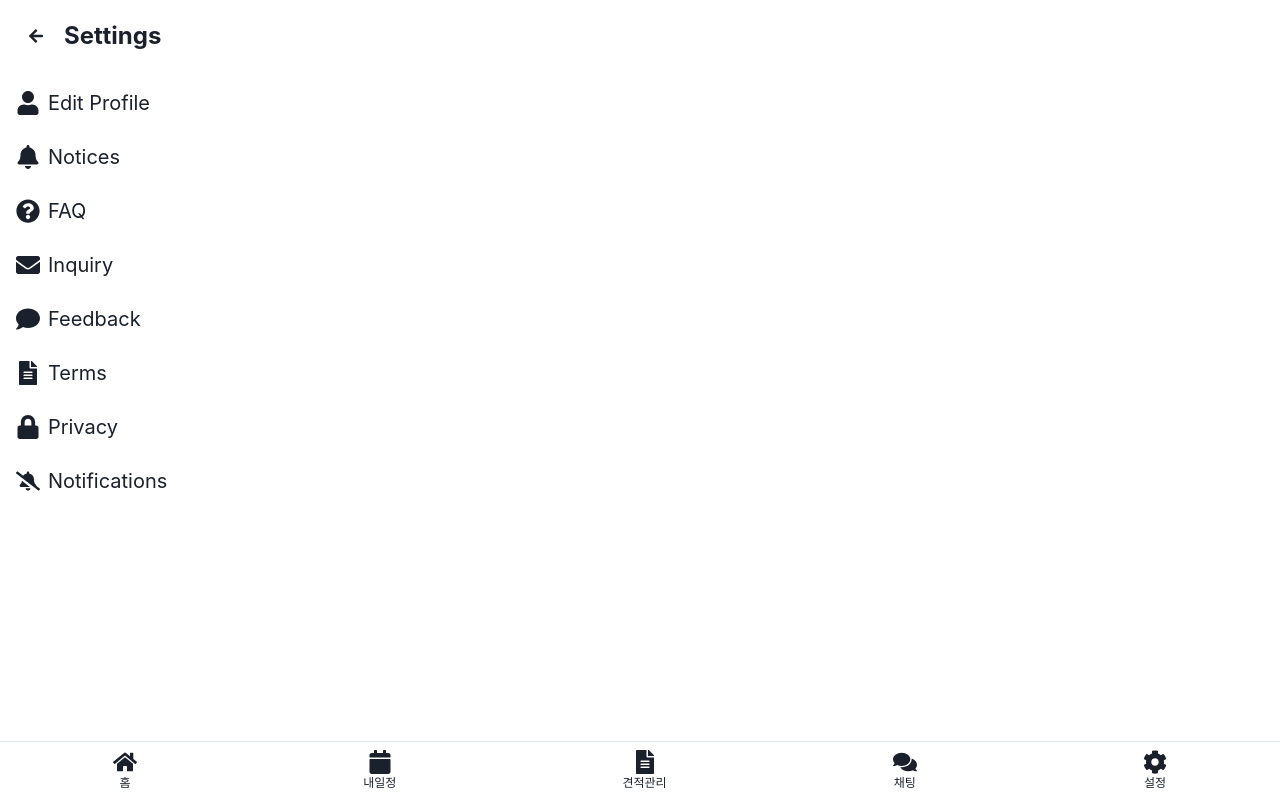
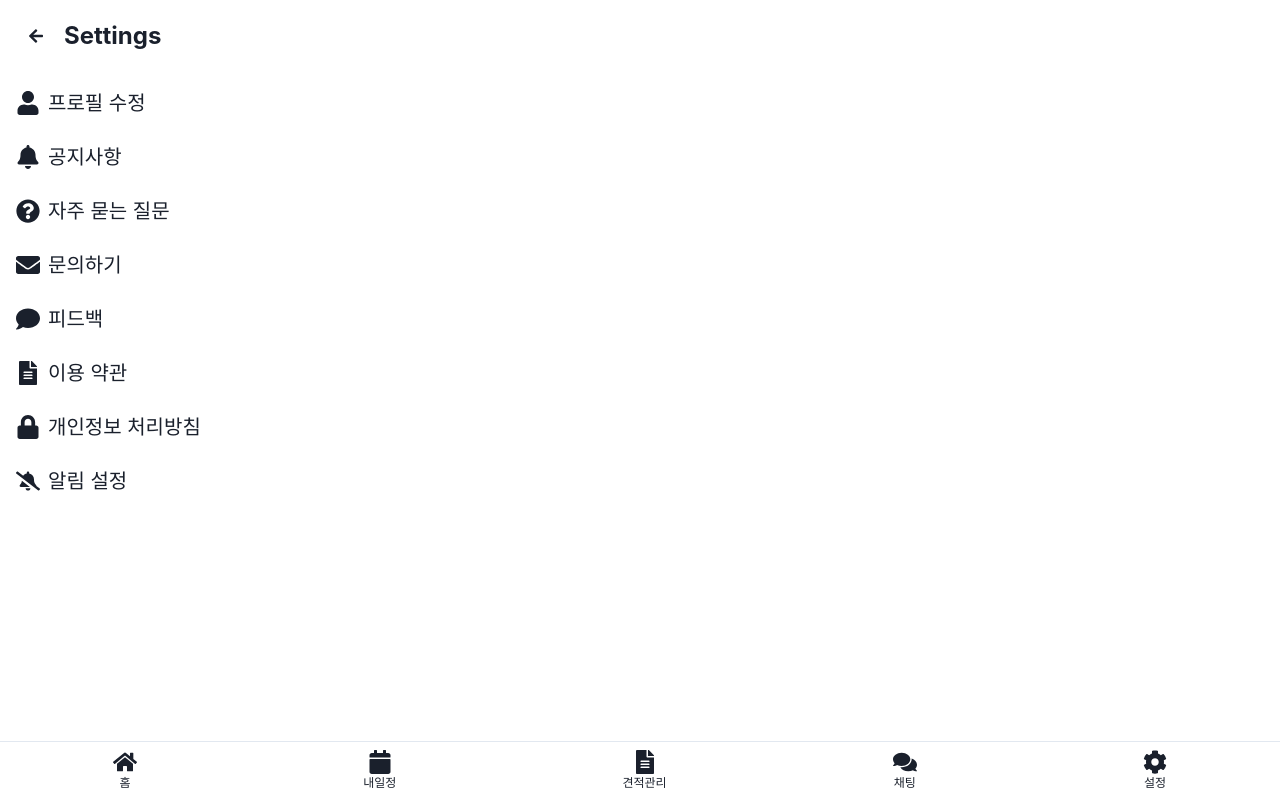
Before and after one commit to GPT-Engineer-App/clean-manager-login, a React (Vite) app: page /settings in a window 1280 px wide. Built offline with nearby package versions, Linux system fonts and the light colour scheme.

Commit message:
Updated the Settings page to display options in Korean.
Prompt: 설정화면 한글로 수정

```diff
--- a/src/pages/Settings.jsx
+++ b/src/pages/Settings.jsx
@@ -19,35 +19,35 @@ const Settings = () => {
       <VStack spacing={6} align="stretch">
         <HStack onClick={() => navigate("/settings/edit-profile")}>
           <Icon as={FaUser} boxSize={6} />
-          <Text fontSize="xl">Edit Profile</Text>
+          <Text fontSize="xl">프로필 수정</Text>
         </HStack>
         <HStack onClick={() => navigate("/settings/notices")}>
           <Icon as={FaBell} boxSize={6} />
-          <Text fontSize="xl">Notices</Text>
+          <Text fontSize="xl">공지사항</Text>
         </HStack>
         <HStack onClick={() => navigate("/settings/faq")}>
           <Icon as={FaQuestionCircle} boxSize={6} />
-          <Text fontSize="xl">FAQ</Text>
+          <Text fontSize="xl">자주 묻는 질문</Text>
         </HStack>
         <HStack onClick={() => navigate("/settings/inquiry")}>
           <Icon as={FaEnvelope} boxSize={6} />
-          <Text fontSize="xl">Inquiry</Text>
+          <Text fontSize="xl">문의하기</Text>
         </HStack>
         <HStack onClick={() => navigate("/settings/feedback")}>
           <Icon as={FaComment} boxSize={6} />
-          <Text fontSize="xl">Feedback</Text>
+          <Text fontSize="xl">피드백</Text>
         </HStack>
         <HStack onClick={() => navigate("/settings/terms")}>
           <Icon as={FaFileAlt} boxSize={6} />
-          <Text fontSize="xl">Terms</Text>
+          <Text fontSize="xl">이용 약관</Text>
         </HStack>
         <HStack onClick={() => navigate("/settings/privacy")}>
           <Icon as={FaLock} boxSize={6} />
-          <Text fontSize="xl">Privacy</Text>
+          <Text fontSize="xl">개인정보 처리방침</Text>
         </HStack>
         <HStack onClick={() => navigate("/settings/notifications")}>
           <Icon as={FaBellSlash} boxSize={6} />
-          <Text fontSize="xl">Notifications</Text>
+          <Text fontSize="xl">알림 설정</Text>
         </HStack>
       </VStack>
       <BottomTab />
```
